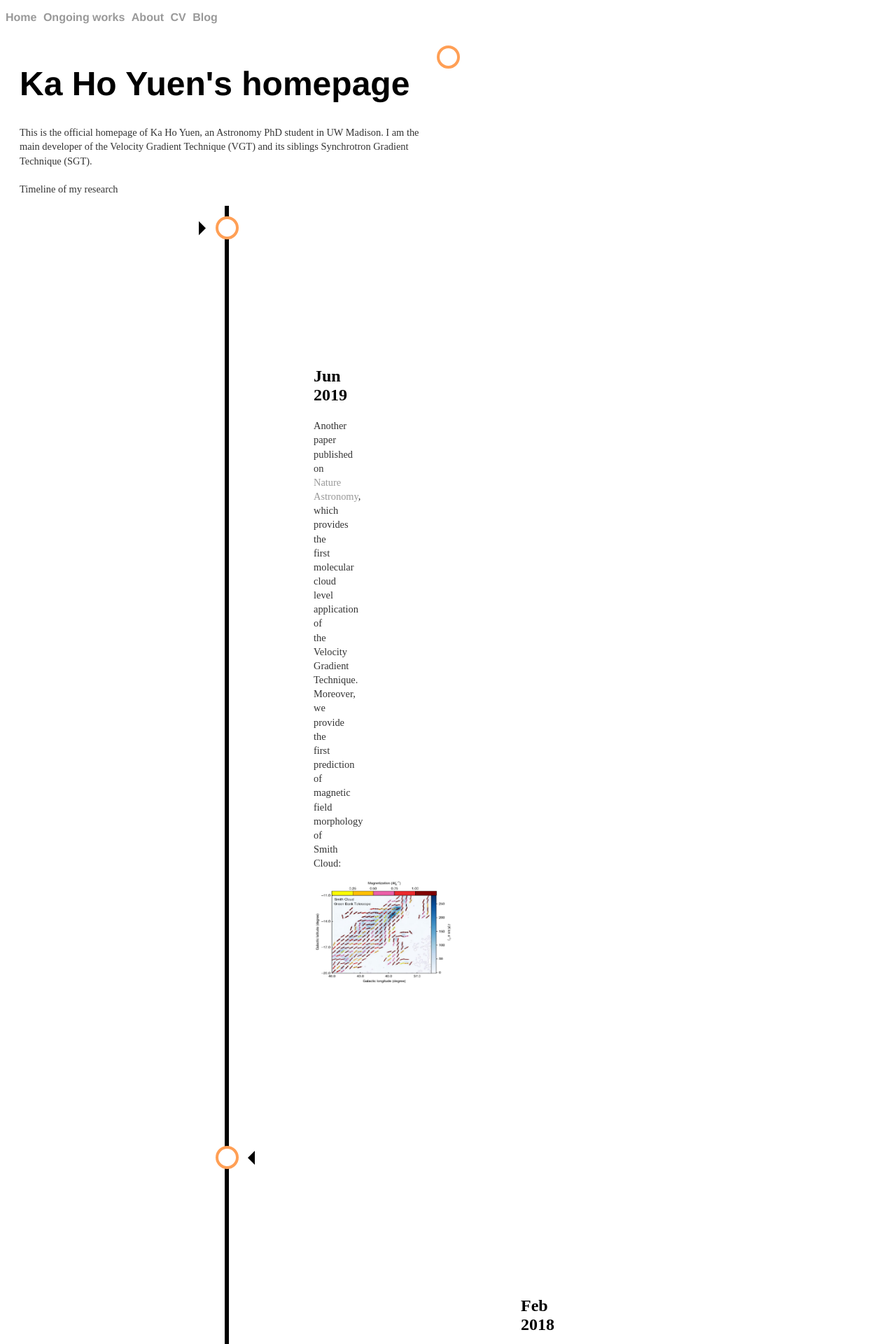
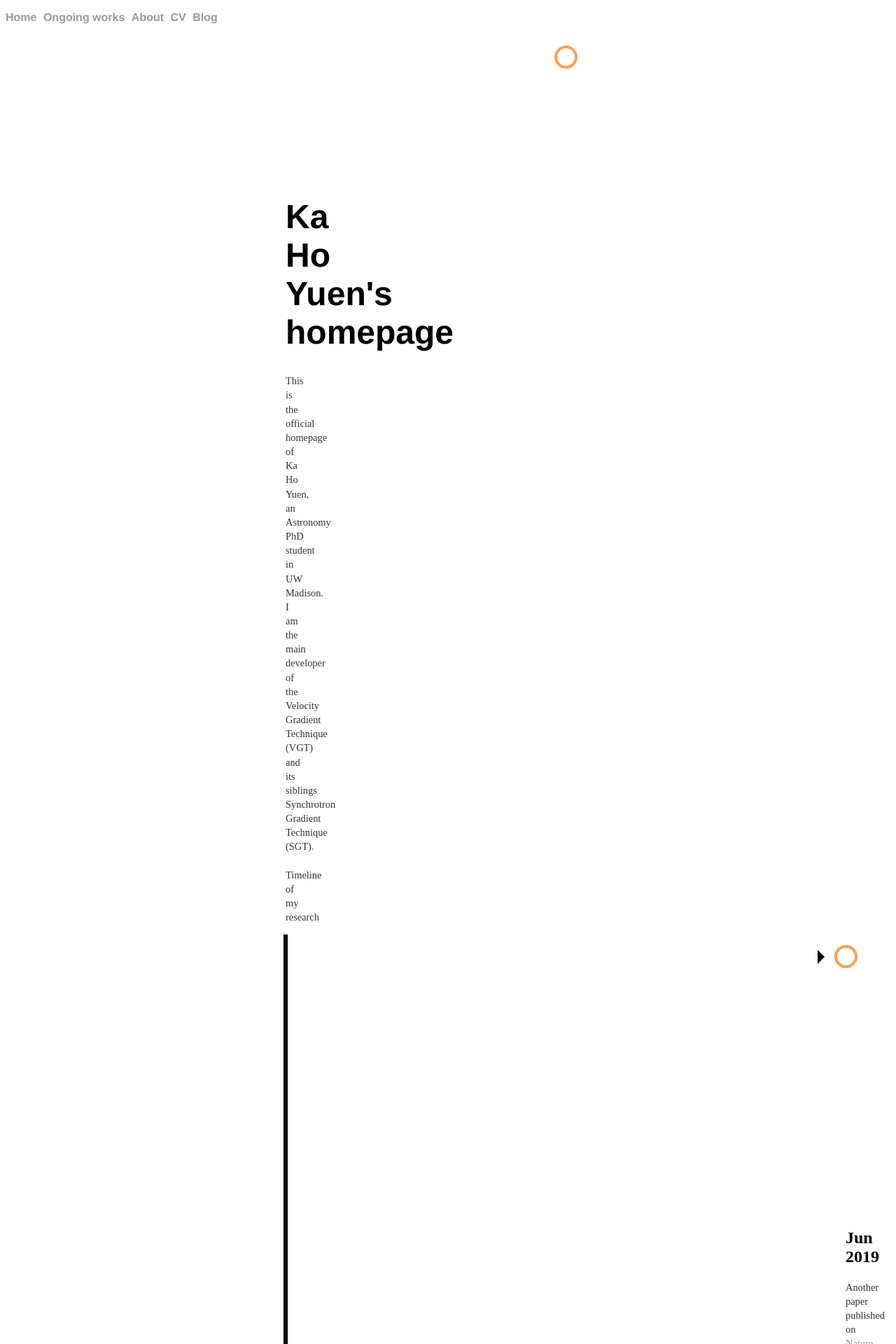
Before and after one commit to kyuen2/laztech.github.io, a Jekyll site: the page built from index.html, in a window 1280 px wide. Shown: the top 1920 px of the page at 70% size. Built offline with Jekyll 4.4.1, drawn with Linux system fonts in a browser that asks for light colours.

Commit message:
Update main.css

```diff
--- a/css/main.css
+++ b/css/main.css
@@ -78,7 +78,7 @@ ul.posts li {
 
 /* Container around content */
 .container {
-  padding: 10px 20px;
+  padding: 200px 400px;
   position: relative;
   background-color: inherit;
   width: 50%;
```
